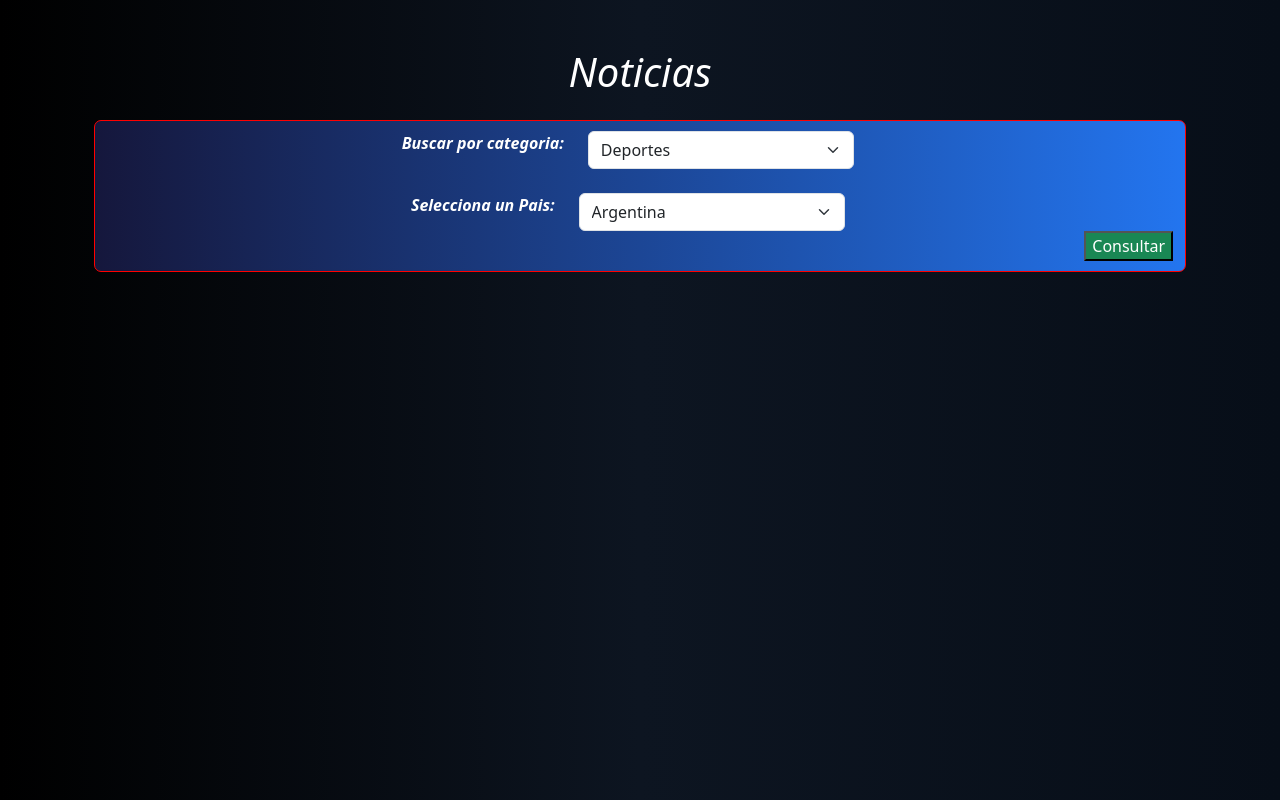
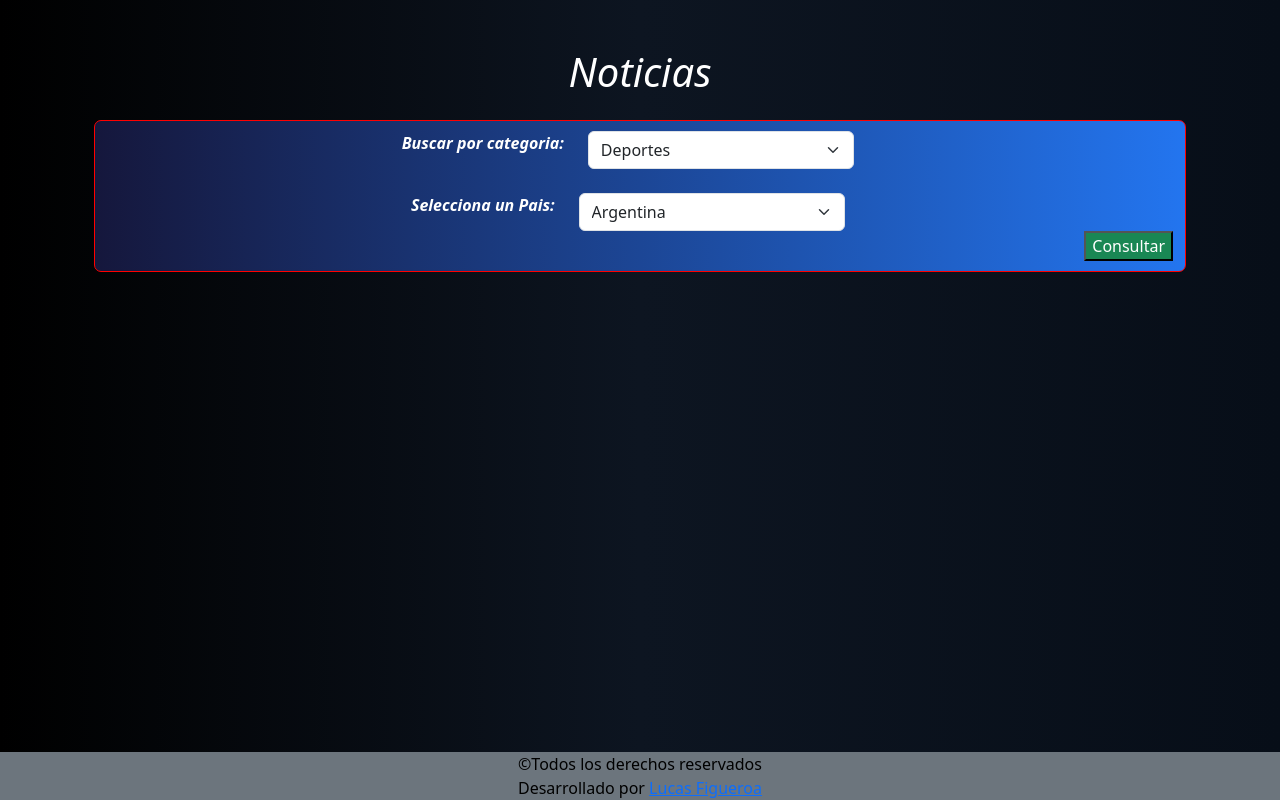
Before and after one commit to Lucaspozziok64/webNoticiasV2-ReactVite, a React (Vite) app: page / in a window 1280 px wide. Built offline with nearby package versions, Linux system fonts and the light colour scheme.

Commit message:
agregamos footer

```diff
--- a/src/App.jsx
+++ b/src/App.jsx
@@ -35,6 +35,10 @@ function App() {
           ))}
         </div>
       </main>
+      <footer className="bg-secondary text-center text-black">
+        <p className="mb-0">&copy;Todos los derechos reservados</p>
+        <p className="mb-0">Desarrollado por <a href="http://">Lucas Figueroa</a></p>
+      </footer>
     </>
   );
 }
--- a/src/index.css
+++ b/src/index.css
@@ -4,3 +4,7 @@
     min-height: 100vh;
     background: -webkit-linear-gradient(90deg,#000000,#0d1521,#070e18); /* Chrome 10-25, Safari 5.1-6 */ background: linear-gradient(90deg,#000000,#0d1521,#070e18); /* W3C, IE 10+/ Edge, Firefox 16+, Chrome 26+, Opera 12+, Safari 7+ */
 }
+
+main {
+    flex-grow: 1;
+}
```
